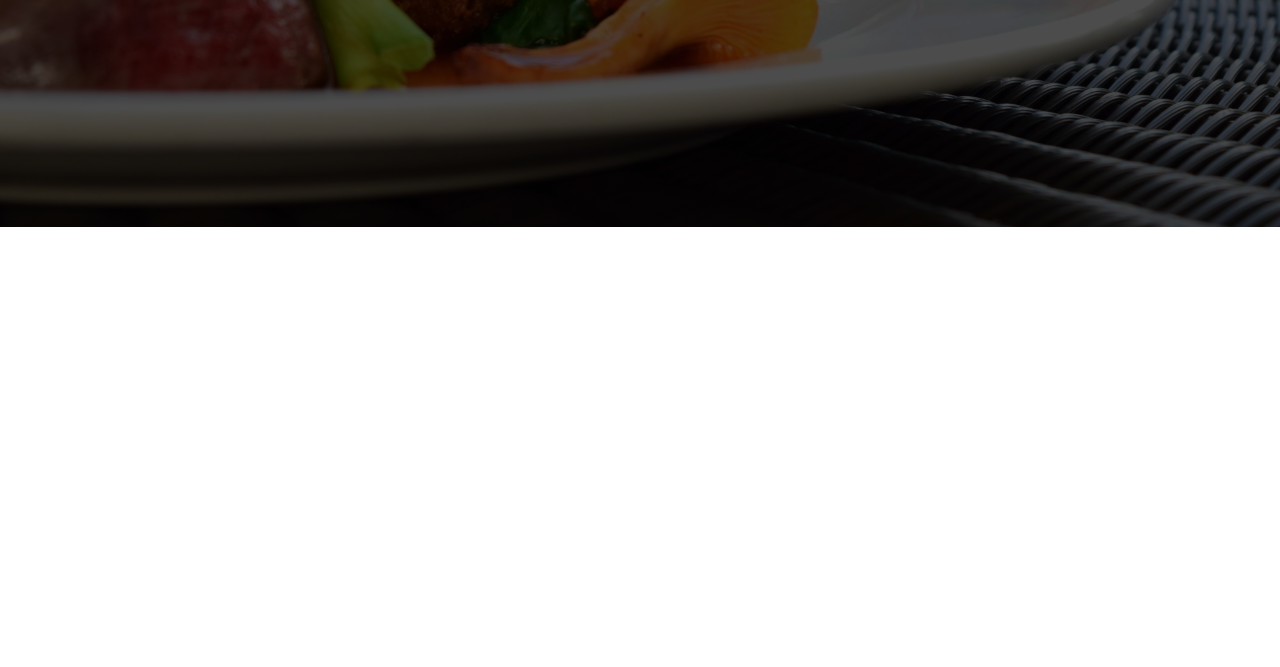
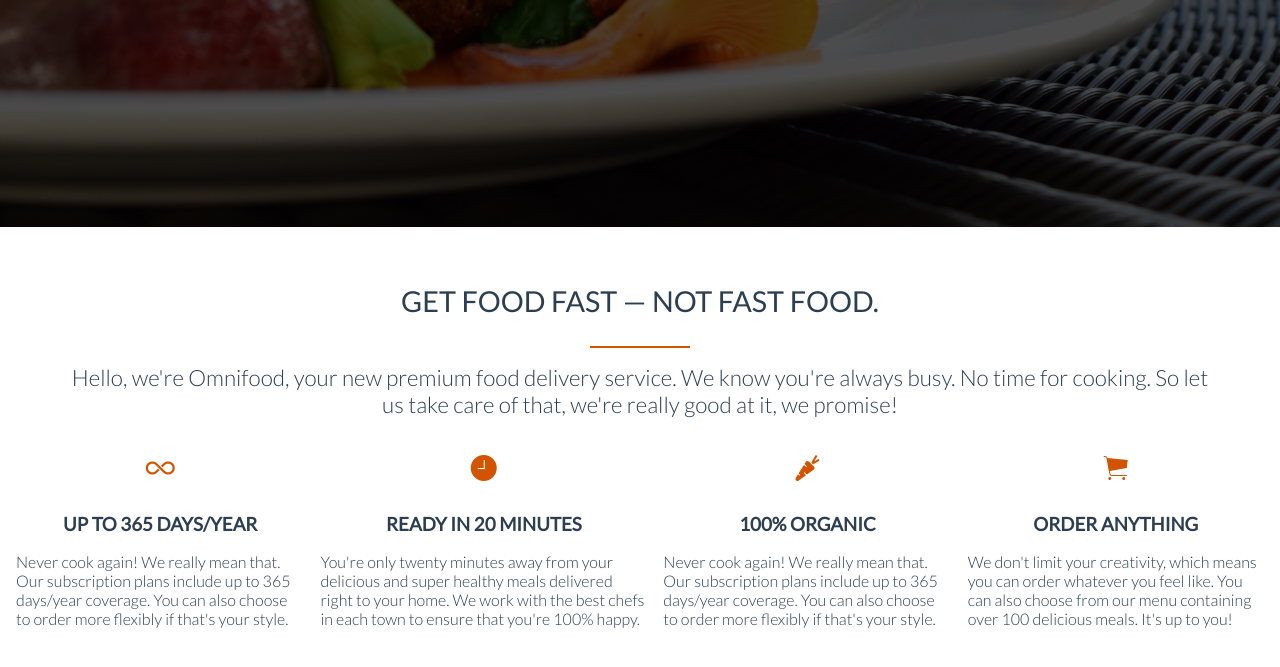
Before and after one commit to manutdkid77/omniFood, a plain HTML site: page index.html in a window 1280 px wide. Shown: the part 573-1240 px from the top of the page. Before the commit the page ends 800 px from the top, so only its background shows below. Drawn offline with Linux system fonts and the light colour scheme; files whose address does not match are found by name.

Commit message:
Completed section 2

```diff
--- a/index.html
+++ b/index.html
@@ -34,6 +34,35 @@
         </div>
     </section>
 
+    <section id="section-2">
+        <div class="wrapper title-wrapper">
+            <h2 class="title">GET FOOD FAST &mdash; NOT FAST FOOD.</h2>
+            <h3 class="desc">Hello, we're Omnifood, your new premium food delivery service. We know you're always busy. No time for cooking. So let us take care of that, we're really good at it, we promise!</h3>
+        </div>
+        <div class="wrapper features-wrapper">
+            <div class="features-box">
+               <i class="ion-ios-infinite"></i>
+               <h3>UP TO 365 DAYS/YEAR</h3>
+               <p>Never cook again! We really mean that. Our subscription plans include up to 365 days/year coverage. You can also choose to order more flexibly if that's your style.</p>
+            </div>
+            <div class="features-box">
+               <i class="ion-ios-clock"></i>
+               <h3>READY IN 20 MINUTES</h3>
+               <p>You're only twenty minutes away from your delicious and super healthy meals delivered right to your home. We work with the best chefs in each town to ensure that you're 100% happy.</p>
+            </div>
+            <div class="features-box">
+               <i class="ion-ios-nutrition"></i>
+               <h3>100% ORGANIC</h3>
+               <p>Never cook again! We really mean that. Our subscription plans include up to 365 days/year coverage. You can also choose to order more flexibly if that's your style.</p>
+            </div>
+            <div class="features-box">
+               <i class="ion-ios-cart"></i>
+               <h3>ORDER ANYTHING</h3>
+               <p>We don't limit your creativity, which means you can order whatever you feel like. You can also choose from our menu containing over 100 delicious meals. It's up to you!</p>
+            </div>
+        </div>
+    </section>
+
 
     <script type="text/javascript" src="vendors/js/jquery-3.1.1.min.js"></script>
     <script type="text/javascript" src="resources/js/script.js"></script>
--- a/resources/css/style.css
+++ b/resources/css/style.css
@@ -1,4 +1,4 @@
-/* ----------------------Basic Setup*----------------------*/
+/* ----------------------Basic Layout Setup*----------------------*/
 
 *{
 	margin:0;
@@ -23,6 +23,8 @@ header,footer{
     margin: 0 auto;
 }
 
+/* ----------------------Common Style Setup*----------------------*/
+
 .btn{
     border: 1px solid white;
     color: white;
@@ -33,8 +35,35 @@ header,footer{
     font-size: 1.1em;
 }
 
+.title,.desc{
+    color: #2c3e50;
+    text-align: center;
+    padding: 0.6em 0;
+}
+.title{
+    font-size: 1.15em;
+    font-weight: normal;
+}
+.title:after{
+    content: '';
+    display: block;
+    width: 100px;
+    height: 2px;
+    margin: 1em auto 0;
+    background: #d35400;
+}
+.desc{
+    font-size: 1.1em;
+    text-align: left;
+    font-weight: 300;
+}
+.title-wrapper{
+    width: 90%;
+}
+
+
 /*Navbar Section*/
-header{ background: transparent; padding-top: 1em; position: fixed;}
+header{ background: transparent; padding-top: 1em; position: absolute;}
 .nav-wrapper{
     display: flex;
     flex-direction: column;
@@ -68,7 +97,7 @@ nav li a:visited{
     transition: all .2s ease-in-out;
 }
 .nav-btn{
-    position: fixed;
+    position: absolute;
     border: none;
     background: transparent;
     font-size: 2.5em;
@@ -87,6 +116,7 @@ nav li a:visited{
     background-size:cover;
     background-position: center;
     display: flex;
+    background-attachment: fixed;
 }
 .hero-text{
     position: absolute;
@@ -111,6 +141,40 @@ nav li a:visited{
 }
 .section-1-btn:hover:last-of-type{
     background:#ed5e00;
+}
+
+/*Section 2*/
+#section-2{
+    padding: 3em 0;
+    background: white;
+}
+.features-wrapper{
+    width: 100%;
+    padding: 0 0.5em;
+    display: flex;
+    flex-direction: column;
+}
+.features-box{
+    color: #2c3e50;
+    font-weight: 300;
+    display: flex;
+    flex-direction: column;
+    padding: 0.5em;
+}
+.features-box i{
+    color: #d35400;
+    font-size: 2em;
+
+}
+.features-box h3{
+
+}
+.features-box p{
+
+}
+.features-box i,h3,p{
+    padding: 0.5em 0;
+    text-align: left;
 }
 
 @media(min-width: 481px){
@@ -169,4 +233,21 @@ nav li a:visited{
         font-size: 1.2em;
         padding: 0.5em 1.5em;
     }
+    .title,.desc{
+        padding: 0.3em 0;
+    }
+    .title{
+        font-size: 1.8em;
+        font-weight: normal;
+    }
+    .desc{
+        font-size: 1.4em;
+        text-align: center;
+    }
+    .features-wrapper{
+        flex-direction: row;
+    }
+    .features-box i,h3{
+        text-align: center;
+    }
 }
```
